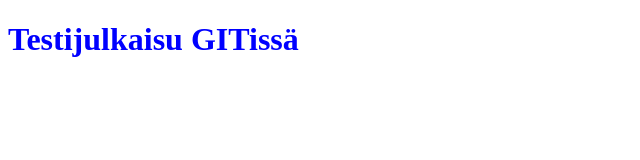
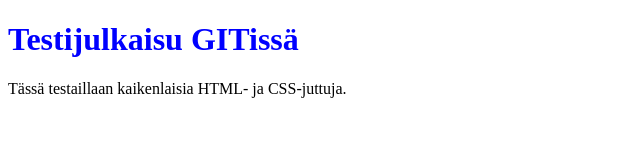
Before and after one commit to laitito/TestiSivut, a plain HTML site: page testi1/index.html in a window 1280 px wide. Shown: the whole page, without its empty margins (0-640 px from the left). Drawn offline with Linux system fonts and the light colour scheme.

Commit message:
päivitys2.

```diff
--- a/testi1/index.html
+++ b/testi1/index.html
@@ -9,6 +9,7 @@
 </head>
 <body>
     <h1>Testijulkaisu GITissä</h1>
+    Tässä testaillaan kaikenlaisia HTML- ja CSS-juttuja.
 
 </body>
 </html>
```
